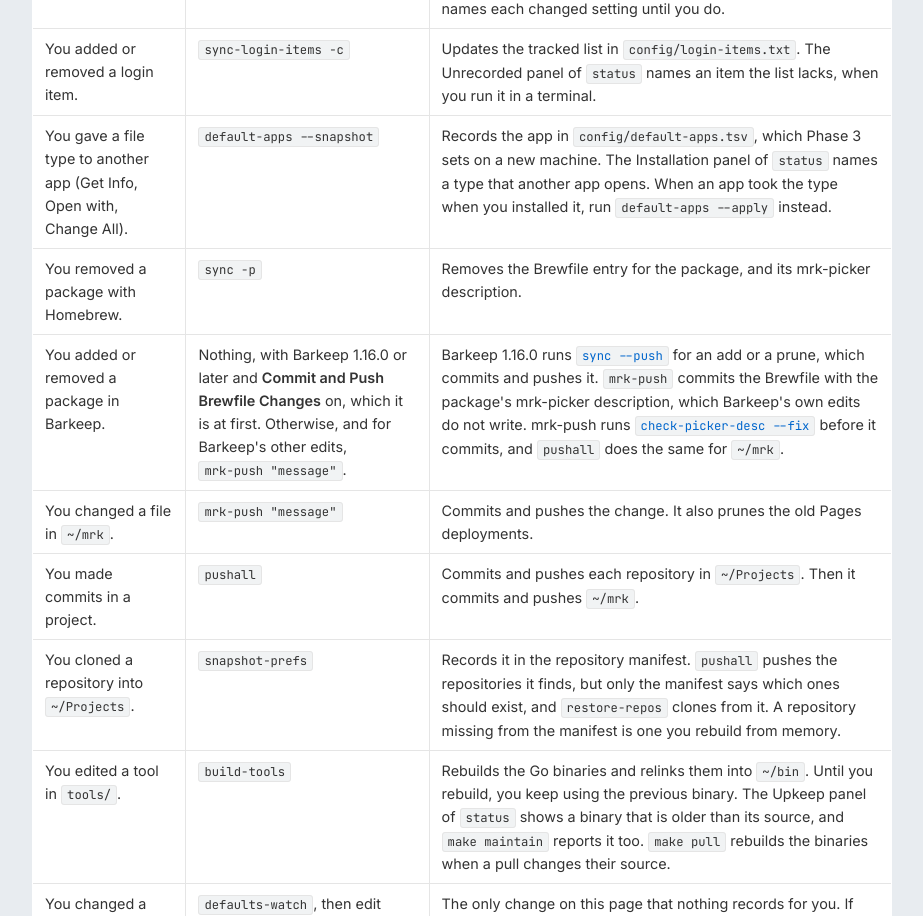
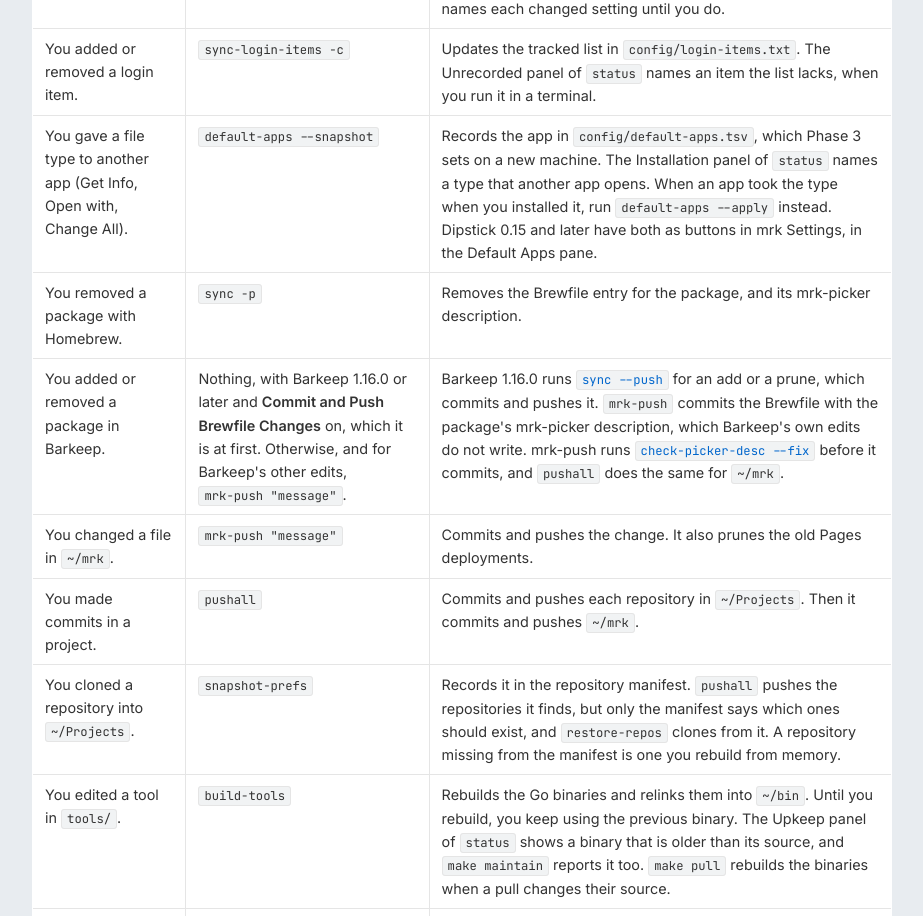
Before and after one commit to sevmorris/sevmac, a plain HTML site: page docs/daily.html in a window 1280 px wide. Shown: the part 2313-3229 px from the top of the page, without its empty margins (178-1101 px from the left). Drawn offline with Linux system fonts and the light colour scheme.

Commit message:
SMAC-1 and SMAC-2: Dipstick 0.15's Default Apps pane
Table 2.7-2's default-apps row and Table C-1's file-type row name the pane in mrk Settings that Dipstick 0.15 (sevmorris/Dipstick#39) adds over default-apps --check, --snapshot and --apply.

Co-Authored-By: Claude Opus 5.5 <noreply@anthropic.com>

```diff
--- a/docs/daily.html
+++ b/docs/daily.html
@@ -485,7 +485,7 @@
           <tr>
             <td>You gave a file type to another app (Get Info, Open with, Change All).</td>
             <td><code>default-apps --snapshot</code></td>
-            <td>Records the app in <code>config/default-apps.tsv</code>, which Phase&nbsp;3 sets on a new machine. The Installation panel of <code>status</code> names a type that another app opens. When an app took the type when you installed it, run <code>default-apps --apply</code> instead.</td>
+            <td>Records the app in <code>config/default-apps.tsv</code>, which Phase&nbsp;3 sets on a new machine. The Installation panel of <code>status</code> names a type that another app opens. When an app took the type when you installed it, run <code>default-apps --apply</code> instead. Dipstick 0.15 and later have both as buttons in mrk Settings, in the Default Apps pane.</td>
           </tr>
           <tr>
             <td>You removed a package with Homebrew.</td>
```
Also changed, not shown: docs/index.html (+1 -1 lines).
